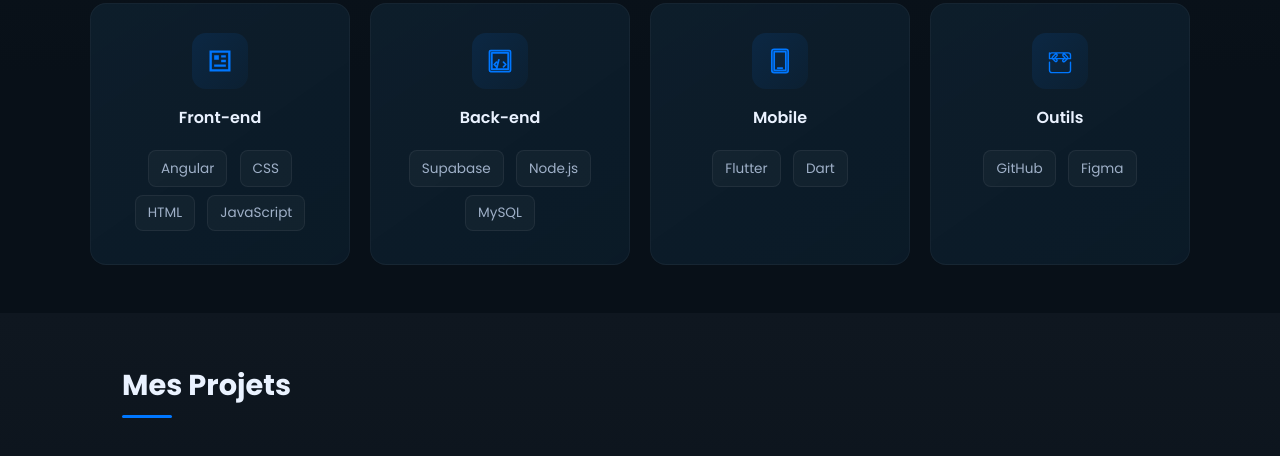
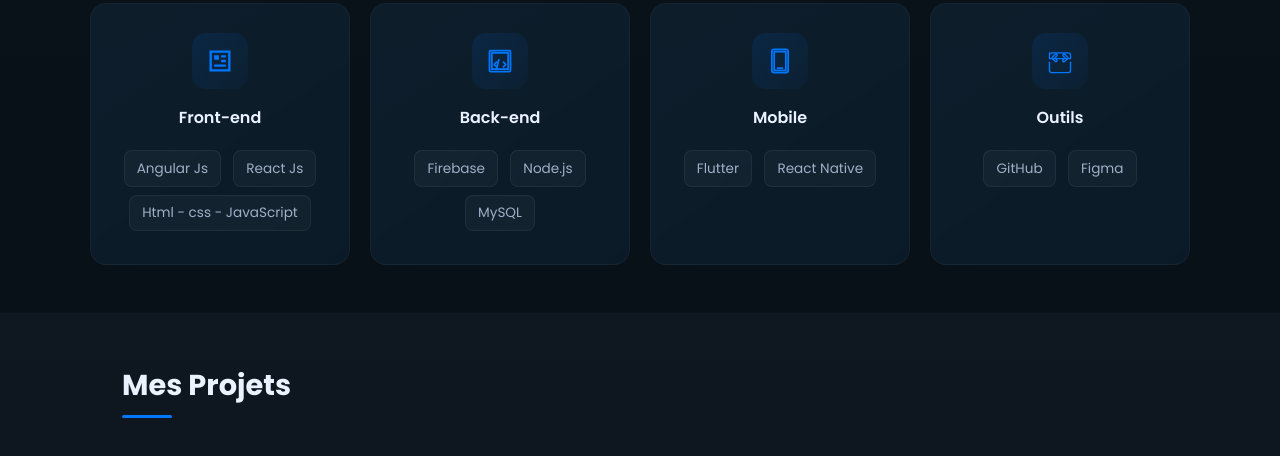
Before and after one commit to DelorChrist/Mon_Portfolio, a plain HTML site: page index.html in a window 1280 px wide. Shown: the part 1287-1743 px from the top of the page. Drawn offline with Linux system fonts and the light colour scheme.

Commit message:
Ajout des nouvelles compétences

```diff
--- a/index.html
+++ b/index.html
@@ -3,7 +3,7 @@
 <head>
   <meta charset="utf-8" />
   <meta name="viewport" content="width=device-width, initial-scale=1" />
-  <title>Delor Christ — Portfolio</title>
+  <title>Delor Christ - Portfolio</title>
   <link rel="preconnect" href="https://fonts.googleapis.com">
   <link rel="preconnect" href="https://fonts.gstatic.com" crossorigin>
   <link href="https://fonts.googleapis.com/css2?family=Montserrat:wght@300;400;600;700&family=Poppins:wght@300;400;600;700&display=swap" rel="stylesheet">
@@ -103,10 +103,9 @@
           </div>
           <h4>Front-end</h4>
           <div class="badges">
-            <span class="badge">Angular</span>
-            <span class="badge">CSS</span>
-            <span class="badge">HTML</span>
-            <span class="badge">JavaScript</span>
+            <span class="badge">Angular Js</span>
+            <span class="badge">React Js</span>
+            <span class="badge">Html - css - JavaScript</span>
           </div>
         </div>
         <div class="skill-card">
@@ -115,7 +114,7 @@
           </div>
           <h4>Back-end</h4>
           <div class="badges">
-            <span class="badge">Supabase</span>
+            <span class="badge">Firebase</span>
             <span class="badge">Node.js</span>
             <span class="badge">MySQL</span>
           </div>
@@ -127,7 +126,7 @@
           <h4>Mobile</h4>
           <div class="badges">
             <span class="badge">Flutter</span>
-            <span class="badge">Dart</span>
+            <span class="badge">React Native</span>
           </div>
         </div>
         <div class="skill-card">
@@ -251,7 +250,7 @@
               </span>
               <div>
                 <span class="contact-info-label">Email</span>
-                <span class="contact-info-value">delorchrist@email.com</span>
+                <span class="contact-info-value">christdelor56@gmail.com</span>
               </div>
             </div>
             <div class="contact-info-item">
@@ -344,7 +343,7 @@
             <ul>
               <li>
                 <svg width="14" height="14" viewBox="0 0 24 24" fill="none" stroke="currentColor" stroke-width="2"><rect x="2" y="4" width="20" height="16" rx="2"/><path d="M22 7l-10 7L2 7"/></svg>
-                <a href="mailto:delorchrist@email.com">delorchrist@email.com</a>
+                <a href="mailto:delorchrist@email.com">christdelor56@gmail.com</a>
               </li>
               <li>
                 <svg width="14" height="14" viewBox="0 0 24 24" fill="none" stroke="currentColor" stroke-width="2"><path d="M22 16.92v3a2 2 0 01-2.18 2 19.79 19.79 0 01-8.63-3.07 19.5 19.5 0 01-6-6A19.79 19.79 0 012.12 4.18 2 2 0 014.11 2h3a2 2 0 012 1.72c.127.96.362 1.903.7 2.81a2 2 0 01-.45 2.11L8.09 9.91a16 16 0 006 6l1.27-1.27a2 2 0 012.11-.45c.907.338 1.85.573 2.81.7A2 2 0 0122 16.92z"/></svg>
```
